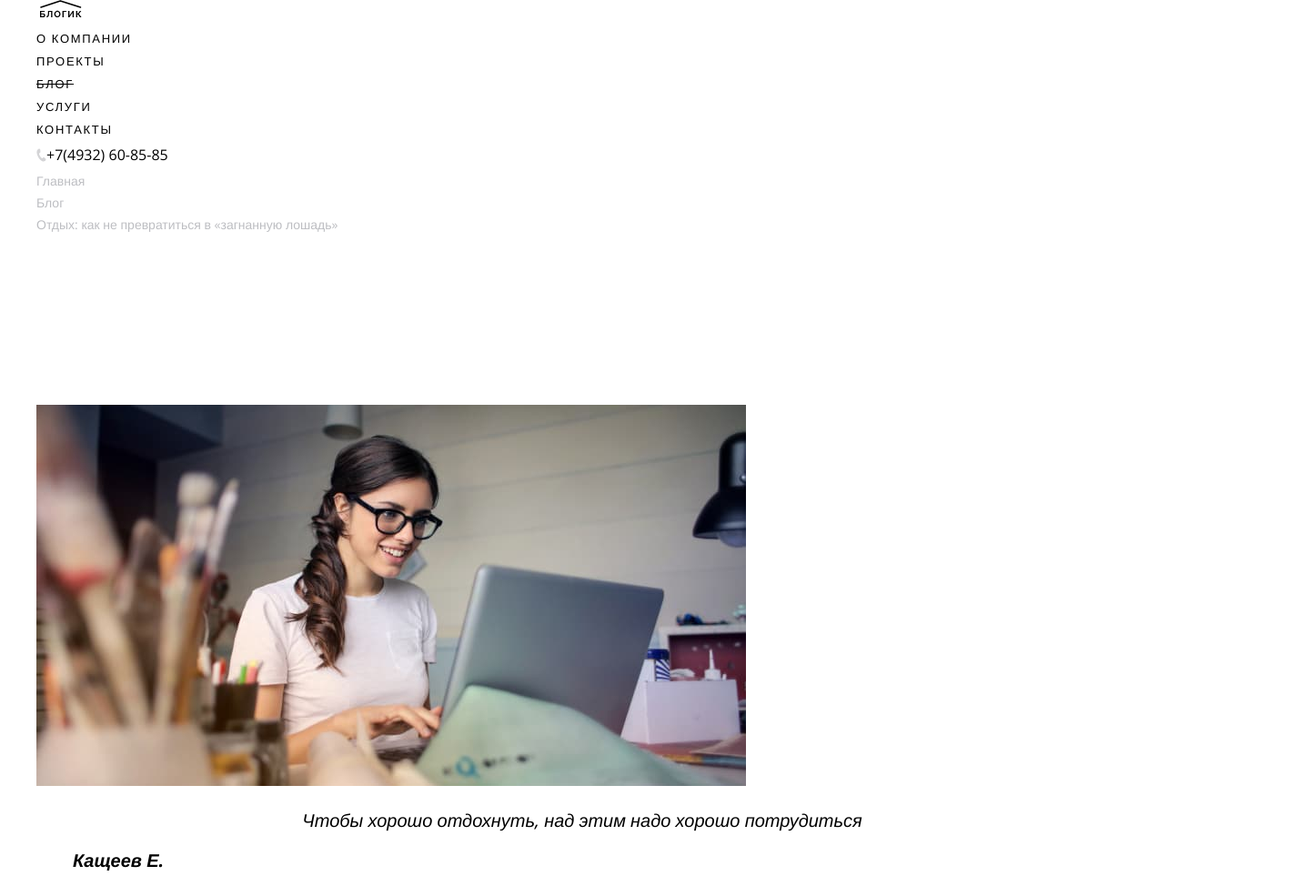
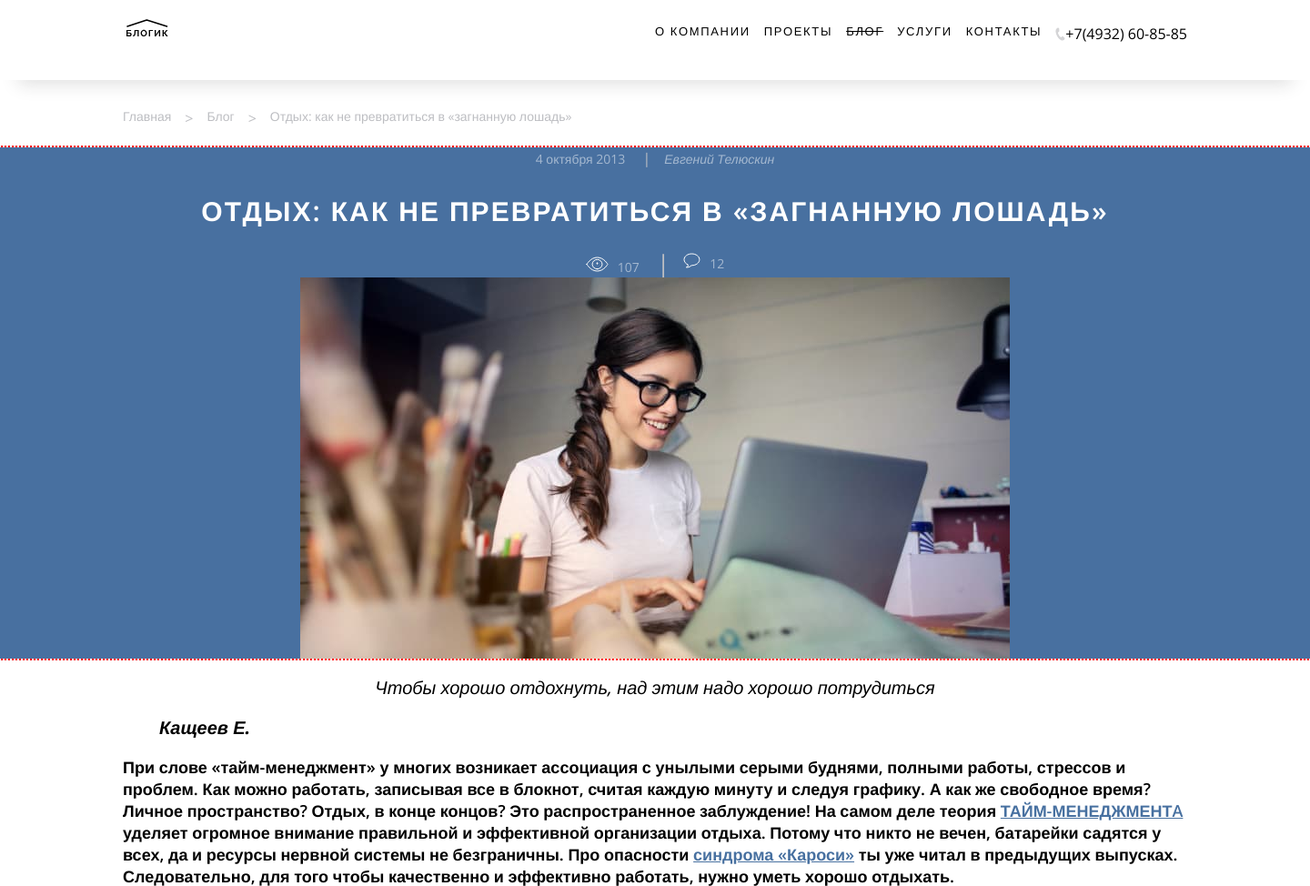
Before and after one commit to InnaTsyganenko/blogik, a plain HTML site: page index.html in a window 1280 px wide. Shown: the top 974 px of the page at 91% size, 1440 px wide, since content can reach past the window. Drawn offline with nearby package versions, Linux system fonts and the light colour scheme.

Commit message:
begin layout

```diff
--- a/index.html
+++ b/index.html
@@ -40,9 +40,8 @@
       </nav>
     </header>
     <main class="page__main main">
-      <div class="container">
-        <div class="breadcrumbs">
-          <ul class="page__main__breadcrumbs">
+      <div class="breadcrumbs container">
+        <ul class="breadcrumbs__list">
           <li class="breadcrumbs__item">
             <a class="breadcrumbs__link" to="#">Главная</a>
           </li>
@@ -54,34 +53,41 @@
           </li>
         </ul>
       </div>
+
       <article class="article">
         <header class="article__header">
+          <div class="article__header-container">
             <h1 class="article__title uppercase-text">Отдых: как не превратиться в «загнанную лошадь»</h1>
-            <div class="article__meta-row">
-              <div class="article__meta-col">
+            <div class="article__meta-row meta-author-data">
+              <div class="article__meta-author-data-col">
                 <time class="article__meta-time meta-text" datetime="2013-10-04">4 октября 2013</time>
               </div>
-              <div class="article__meta-col">
+              <div class="article__meta-author-data-col">
                 <cite class="article__meta-author meta-text">Евгений Телюскин</cite>
               </div>
             </div>
-            <div class="article__meta-row">
-              <div class="article__meta-col">
+            <div class="article__meta-row meta-views-comments">
+              <div class="article__meta-views-comments-col">
                 <span class="article__meta-views meta-text">107</span>
               </div>
-              <div class="article__meta-col">
+              <div class="article__meta-views-comments-col">
                 <span class="article__meta-comment meta-text">12</span>
               </div>
             </div>
             <img class="article__head-img" src="img/article-img-1.jpg" width="780" height="419" alt="Отдых для продуктивной работы">
-            <blockquote class="article__head-quote head-quote">
+          </div>
+
+          <blockquote class="article__head-quote head-quote container">
             <p class="head-quote__text">Чтобы хорошо отдохнуть, над этим надо хорошо потрудиться</p>
             <cite class="head-quote__cite">Кащеев Е.</cite>
           </blockquote>
-            <div class="article__lead">
+
+          <div class="article__lead container">
             <p class="article__lead-text">При слове «тайм-менеджмент» у многих возникает ассоциация с унылыми серыми буднями, полными работы, стрессов и проблем. Как можно работать, записывая все в блокнот, считая каждую минуту и следуя графику. А как же свободное время? Личное пространство? Отдых, в конце концов? Это распространенное заблуждение! На самом деле теория <a class="article__lead-text--caps uppercase-text link underline-text">ТАЙМ-МЕНЕДЖМЕНТA</a> уделяет огромное внимание правильной и эффективной организации отдыха. Потому что никто не вечен, батарейки садятся у всех, да и ресурсы нервной системы не безграничны. Про опасности <a class="article__lead-text--link link underline-text">синдрома «Кароси»</a> ты уже читал в предыдущих выпусках. Следовательно, для того чтобы качественно и эффективно работать, нужно уметь хорошо отдыхать.</p>
           </div>
         </header>
+
+        <div class="container">
           <h2 class="article__subtitle">Так каким же должен быть эффективный отдых?</h2>
           <img class="article__head-img" src="img/article-img-2.jpg" width="500" height="400" alt="Смеющийся человек в офисе с наклейкой на лбу">
           <p class="article__intro">Наука тайм-менеджмента это не столько про количество времени, сколько про его качество. Можно тратить меньше рабочих часов, а выполнять гораздо больший объем работ. Точно так же качество отдыха зависит не от того, сколько часов ты на него потратил, а от того, каким был этот отдых. Я предложу ряд советов, которые, надеюсь, помогут вам сделать свой отдых действительно эффективным.</p>
@@ -143,8 +149,9 @@
               <p class="article__advices-text">Латиноамериканцы вообще не считают нужным работать в это время и устраивают <b>3-х часовую сиесту</b> – обязательный сон в послеобеденную жару. Мы себе такой роскоши позволить не можем, однако небольшой <b>15-минутный</b> послеобеденный сон окупится гораздо более высокой послеобеденной работоспособностью. Вспомните, как главный герой <b>«17 мгновений весны»</b> восстанавливается в автомобиле в конце сериала. Долгий сон выбивает из рабочей колеи, а за <b>15 минут</b> мозг хорошо освежается, но не успевает заснуть слишком уж сильно. Практика послеобеденного сна давно стала нормой в западных компаниях, и вслед за Google, Apple и AliExpress российские Сбербанк, Яндекс, Авито и РусГидро уже открыли в своих офисах специальные комнаты сна для сотрудников. Попробуй вздремнуть <b>15 минут</b> в автомобиле или прямо за рабочим столом – следующие <b>4 часа</b> рабочего дня будут очень продуктивными.</p>
               </li>
           </ul>
+        </div>
 
-          <aside class="accessory">
+        <aside class="accessory container">
           <h4 class="accessory__caption uppercase-text">Психолог со стажем!</h4>
           <img src="./img/psychologist.png" width="125" height="125" alt="Улыбающийся мужчина в очках" class="accessory__img">
           <ul class="accessory__list">
@@ -157,11 +164,14 @@
         </aside>
 
         <footer class="article__footer">
+          <div class="container">
             <img src="./img/article-img-6.jpg" width="500" height="400" alt="Улыбающаяся красотка" class="article__footer-img">
             <p class="article__footer-text">Береги себя, следуй нашим простым правилам, и ты почувствуешь, как твоя работоспособность увеличивается день за днем!</p>
+          </div>
+
           <div class="article__footer-more-articles more-articles">
             <h3 class="more-articles__title">Другие темы</h3>
-              <ul class="more-articles__list">
+            <ul class="more-articles__list container">
               <li class="more-articles__item">
                 <a class="more-articles__link" href="##">Отдых за границей</a>
               </li>
@@ -192,11 +202,10 @@
           </li>
         </ul>
       </aside>
-      </div>
     </main>
 
     <footer class="page__footer footer">
-      <div class="footer__container">
+      <div class="footer__container container">
         <ul class="footer__nav-list">
           <li class="footer__nav-item">
             <a class="footer__nav-link uppercase-text" href="##">О компании</a>
--- a/style.css
+++ b/style.css
@@ -14,8 +14,7 @@
 }
 
 body {
-  max-width: 1200px;
-  min-width: 1000px;
+  width: 1440px;
   margin: 0 auto;
   color: #000000;
   font-family: 'Open Sans', 'Helvetica Neue', sans-serif;
@@ -61,9 +60,37 @@ a {
   color: #4770A0;
 }
 
+.container {
+  padding: 0 135px 0 135px;
+}
+
 /* header
    ========================================================================== */
 
+.main-nav {
+  display: flex;
+  padding: 21px 135px 35px 135px;
+  justify-content: space-between;
+  box-shadow: 0px 24px 20px -20px rgba(35, 35, 36, 0.15);
+  margin-bottom: 30px;
+}
+
+.main-nav__menu {
+  display: flex;
+}
+
+.main-nav__list {
+  display: flex;
+  align-items: flex-start;
+}
+
+.main-nav__item {
+  margin-right: 15px;
+}
+
+.main-nav__item:last-child {
+  margin-right: 0;
+}
 
 .main-nav__link {
   font-size: 13px;
@@ -77,8 +104,10 @@ a {
 
 .main-nav__tel-link {
   display: flex;
+  justify-self: end;
   flex-direction: row;
   line-height: 32px;
+  margin-left: 15px;
 }
 
 .main-nav__tel-link::before {
@@ -92,11 +121,49 @@ a {
 
 /* main
    ========================================================================== */
+.breadcrumbs {
+  margin-bottom: 20px;
+}
+.breadcrumbs__list {
+  display: flex;
+}
+
+.breadcrumbs__item {
+  display: flex;
+  margin-right: 15px;
+}
+
+.breadcrumbs__item:last-child {
+  margin-right: 0;
+}
+
+.breadcrumbs__item::after {
+  display: inline-flex;
+  color: #BDBEC2;
+  content: ">";
+  align-self: center;
+  font-size: 16px;
+  align-content: center;
+  margin-left: 15px;
+}
+
+
+.breadcrumbs__item:last-child::after {
+  content: "";
+}
 
 .breadcrumbs__link {
   font-size: 14px;
   line-height: 19px;
   color: #BDBEC2;
+}
+
+.article__header-container {
+  display: flex;
+  flex-direction: column;
+  align-items: center;
+  background-color: #4870A0;
+  outline: 2px dotted red;
 }
 
 .article__title {
@@ -105,6 +172,46 @@ a {
   line-height: 41px;
   letter-spacing: 0.07em;
   color: #FFFFFF;
+  order: 2;
+}
+
+.article__meta-row {
+  display: flex;
+}
+
+.meta-author-data {
+  order: 1;
+}
+
+.meta-views-comments {
+  order: 2;
+}
+
+.article__meta-author-data-col:first-of-type::after {
+  display: inline-flex;
+  color: #BDBEC2;
+  content: "|";
+  align-self: center;
+  font-size: 16px;
+  align-content: center;
+  margin: 0 15px;
+}
+
+.article__meta-views-comments-col {
+}
+
+.article__meta-views-comments-col:first-of-type::after {
+  display: inline-flex;
+  color: #BDBEC2;
+  content: "|";
+  align-self: center;
+  font-size: 26px;
+  align-content: center;
+  margin: 0 15px;
+}
+
+.article__head-img {
+  order: 3;
 }
 
 .meta-text {
@@ -132,6 +239,7 @@ a {
   height: 17px;
   align-self: center;
   background: url("./img/eye.svg") no-repeat;
+  margin-right: 10px;
 }
 
 .article__meta-comment::before {
@@ -141,6 +249,7 @@ a {
   height: 17px;
   align-self: center;
   background: url("./img/message.svg") no-repeat;
+  margin-right: 10px;
 }
 
 .article__lead-text {
```
Also changed, not shown: 2 other files. Lines whose indentation alone changed are shown as unchanged.
